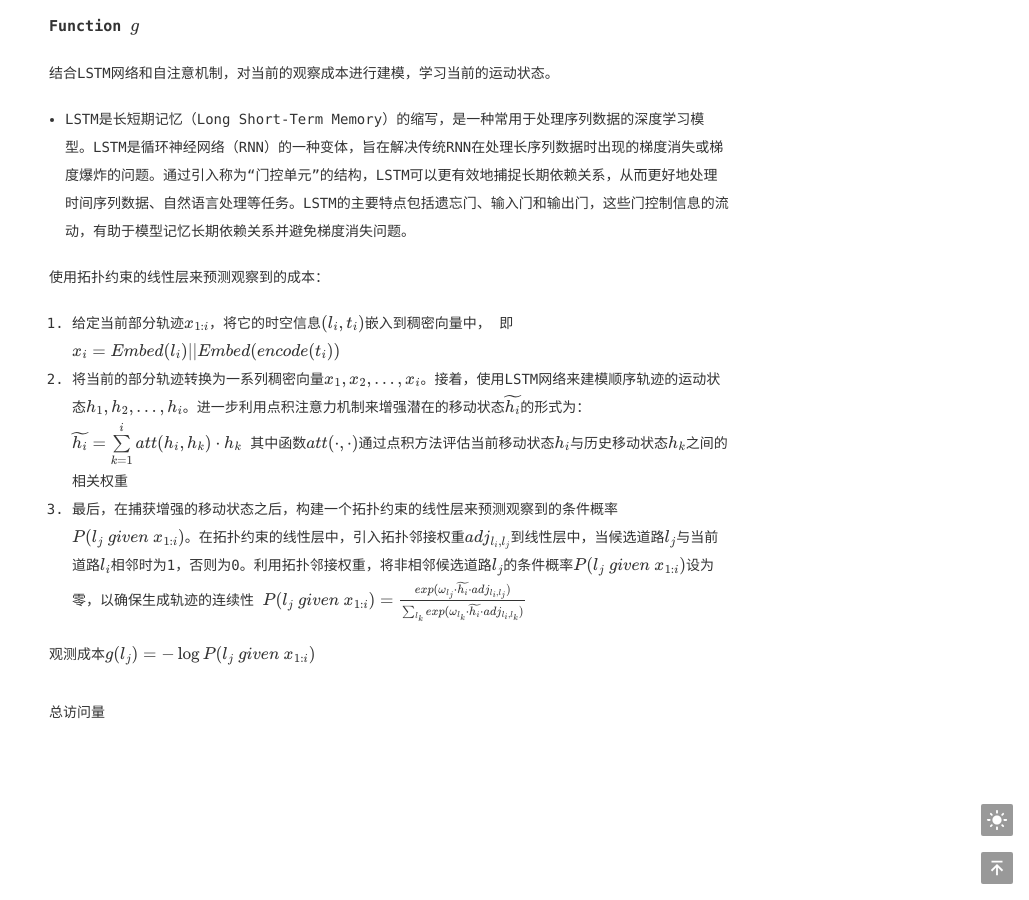
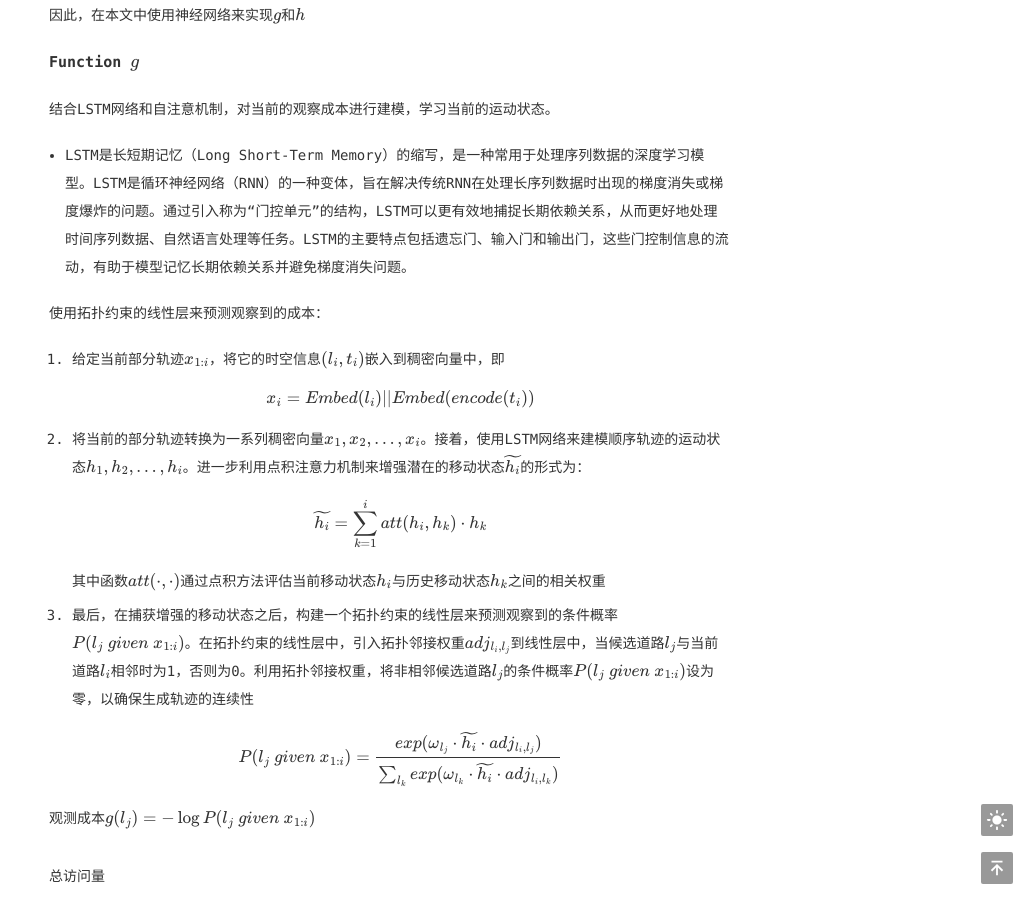
Before and after one commit to Yangzy0723/Yangzy0723.github.io, a Jekyll site: the page built from _posts/2024-03-30-《Continuous Trajectory Generation Based on Two-Stage GAN》.md, in a window 1280 px wide and 900 px high, scrolled down 2902 px. Shown: the whole window, without its empty margins (251-1280 px from the left). Built offline with Jekyll 4.4.1, drawn with Linux system fonts in a browser that asks for light colours; formulas are drawn with MathJax 3; comment, search, counter and statistics services are not loaded.

Commit message:
2023.04.03

```diff
--- a/_posts/2024-03-30-《Continuous Trajectory Generation Based on Two-Stage GAN》.md
+++ b/_posts/2024-03-30-《Continuous Trajectory Generation Based on Two-Stage GAN》.md
@@ -62,7 +62,9 @@ $$\hat{T}=\max\prod\limits_{i=1}^n\pi(a_i\ given\ s_i)=\max\limits_{P_\Theta}\pr
 
 根据前文定义Human Movement Policy，为考虑当前部分轨迹和旅行目的地的影响，采用`A*`来建模人类移动策略 $\pi(a\ given\ s)$
 
-$f(l_j)=g(l_j)+h(l_j)$，$g(l_j)$评估当前部分轨迹的观察成本，$h(l_j)$估计通过候选道路$l_j$到达目的地$l_d$的预期成本 $f(l_j)=-\log\pi(a\ given\ s)=-\log P(l_j\ given\ x_{1:i}\cap l_d)$
+$f(l_j)=g(l_j)+h(l_j)$，$g(l_j)$评估当前部分轨迹的观察成本，$h(l_j)$估计通过候选道路$l_j$到达目的地$l_d$的预期成本
+
+$$f(l_j)=-\log\pi(a\ given\ s)=-\log P(l_j\ given\ x_{1:i}\cap l_d)$$
 
 单纯使用A*存在不足：
 - 原始的$g$和$h$是基于道路段之间的球面距离计算的，这使得学习多样化的人类移动策略变得困难
@@ -76,12 +78,18 @@ $f(l_j)=g(l_j)+h(l_j)$，$g(l_j)$评估当前部分轨迹的观察成本，$h(l_
 - LSTM是长短期记忆（Long Short-Term Memory）的缩写，是一种常用于处理序列数据的深度学习模型。LSTM是循环神经网络（RNN）的一种变体，旨在解决传统RNN在处理长序列数据时出现的梯度消失或梯度爆炸的问题。通过引入称为“门控单元”的结构，LSTM可以更有效地捕捉长期依赖关系，从而更好地处理时间序列数据、自然语言处理等任务。LSTM的主要特点包括遗忘门、输入门和输出门，这些门控制信息的流动，有助于模型记忆长期依赖关系并避免梯度消失问题。
 
 使用拓扑约束的线性层来预测观察到的成本：
-1. 给定当前部分轨迹$x_{1:i}$，将它的时空信息$(l_i,t_i)$嵌入到稠密向量中，
-即$$x_i=Embed(l_i)||Embed(encode(t_i))$$
+1. 给定当前部分轨迹$x_{1:i}$，将它的时空信息$(l_i,t_i)$嵌入到稠密向量中，即
+
+    $$x_i=Embed(l_i)||Embed(encode(t_i))$$
+
 2. 将当前的部分轨迹转换为一系列稠密向量$\{x_1, x_2,..., x_i\}$。接着，使用LSTM网络来建模顺序轨迹的运动状态$\{h_1, h_2,..., h_i\}$。进一步利用点积注意力机制来增强潜在的移动状态$\widetilde{h_i}$的形式为：
+
     $$\widetilde{h_i}=\sum\limits_{k=1}^i att(h_i, h_k)\cdot h_k$$
-其中函数$att(·,·)$通过点积方法评估当前移动状态$h_i$与历史移动状态$h_k$之间的相关权重
+
+    其中函数$att(·,·)$通过点积方法评估当前移动状态$h_i$与历史移动状态$h_k$之间的相关权重
+
 3. 最后，在捕获增强的移动状态之后，构建一个拓扑约束的线性层来预测观察到的条件概率$P(l_j\ given\ x_{1:i})$。在拓扑约束的线性层中，引入拓扑邻接权重$adj_{l_i,l_j}$到线性层中，当候选道路$l_j$与当前道路$l_i$相邻时为1，否则为0。利用拓扑邻接权重，将非相邻候选道路$l_j$的条件概率$P(l_j\ given\ x_{1:i})$设为零，以确保生成轨迹的连续性
+
     $$P(l_j\ given\ x_{1:i})=\frac{exp(\omega_{l_j}\cdot \widetilde{h_i}\cdot adj_{l_i,l_j})}{\sum_{l_k}exp(\omega_{l_k}\cdot \widetilde{h_i}\cdot adj_{l_i,l_k})}$$
 
 观测成本$g(l_j)=-\log P(l_j\ given\ x_{1:i})$
```
